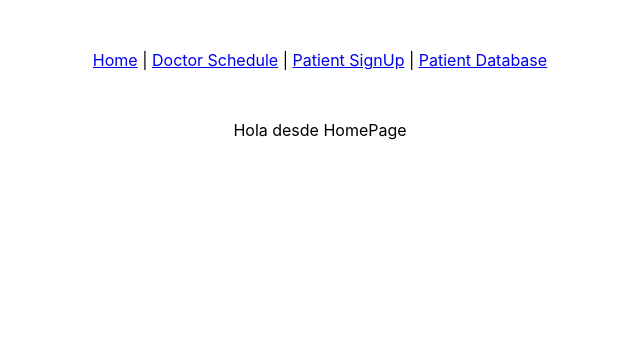
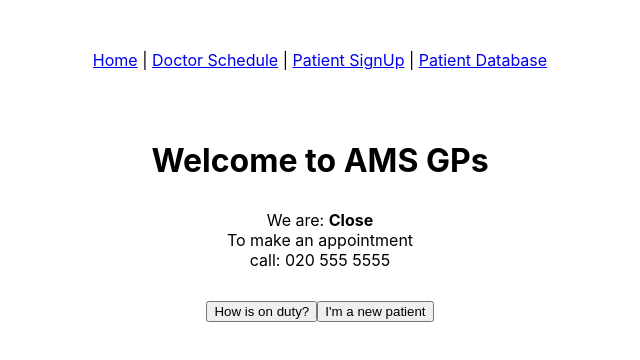
Before and after one commit to gonzalodutto/amsterdam-gps-client, a React (Create React App) app: page / in a window 1280 px wide. Shown: the top 360 px of the page, without its empty margins (320-960 px from the left). Built offline with nearby package versions, Linux system fonts and the light colour scheme.

Commit message:
Details Page done

```diff
--- a/src/App.js
+++ b/src/App.js
@@ -6,6 +6,7 @@ import {
   DoctorSchedule,
   PatientDatabase,
   PatientSignUp,
+  DetailsPage,
 } from "./pages";
 
 function App() {
@@ -17,6 +18,7 @@ function App() {
         <Route path="/doctor_schedule" element={<DoctorSchedule />} />
         <Route path="/patients" element={<PatientDatabase />} />
         <Route path="/patient_signup" element={<PatientSignUp />} />
+        <Route path="/patients/:id" element={<DetailsPage />} />
       </Routes>
     </div>
   );
--- a/src/components/PatientCard/index.js
+++ b/src/components/PatientCard/index.js
@@ -14,7 +14,7 @@ const PatientCard = (props) => {
         </div>
         <div>
           <button className="MoreInformationButton">
-            <NavLink className="product-title" to={`/details/${props.id}`}>
+            <NavLink className="product-title" to={`/patients/${props.id}`}>
               Show details
             </NavLink>
           </button>
--- /dev/null
+++ b/src/components/PresentationCard/index.js
@@ -0,0 +1,24 @@
+import "./styles.css";
+
+const PresentationCard = (props) => {
+  const todayTime = new Date().getHours();
+  let isOpen = null;
+
+  if (todayTime >= 8 && todayTime <= 16) {
+    isOpen = true;
+  } else {
+    isOpen = false;
+  }
+
+  return (
+    <div className="presentationCard">
+      <div>
+        We are: <b> {isOpen ? "Open" : "Close"} </b>
+      </div>
+      <div>To make an appointment</div>
+      <div>call: 020 555 5555</div>
+    </div>
+  );
+};
+
+export { PresentationCard };
--- /dev/null
+++ b/src/components/PresentationCard/styles.css
@@ -0,0 +1,3 @@
+.presentationCard{
+    margin: 30px;
+}
--- a/src/components/index.js
+++ b/src/components/index.js
@@ -1,2 +1,3 @@
 export * from "./NavBar";
 export * from "./PatientCard";
+export * from "./PresentationCard";
--- a/src/pages/DetailsPage/index.js
+++ b/src/pages/DetailsPage/index.js
@@ -0,0 +1,59 @@
+import { useEffect, useState } from "react";
+import axios from "axios";
+import { useParams } from "react-router-dom";
+import "./styles.css";
+
+const DetailsPage = () => {
+  const [patients, setProducts] = useState({});
+  const params = useParams();
+
+  useEffect(() => {
+    try {
+      const getPatients = async () => {
+        const response = await axios.get(
+          `http://localhost:4000/patients/${params.id}`
+        );
+        // console.log(response);
+        setProducts(response.data);
+      };
+      getPatients();
+    } catch (e) {
+      console.log(e.message);
+    }
+  }, [params.id]);
+
+  return (
+    <div>
+      <div className="ContainerDetailsPage">
+        {!patients ? (
+          "Loading.."
+        ) : (
+          <div className="AllProductDetails">
+            <div className="ProductDescr">
+              <h2>
+                {patients.firstName} {patients.lastName}
+              </h2>
+              <p>ID: {patients.id}</p>
+              <p>Date of birth: {patients.dateOfBirth}</p>
+              <p>Gender: {patients.gender}</p>
+              <div>
+                Contact details:
+                <ol>
+                  <li>Email: {patients.email}</li>
+                  <li>Phone number: {patients.phoneNumber}</li>
+                </ol>
+                Prescriptions:
+                <ol>
+                  <li>Email: {patients.email}</li>
+                  <li>Phone number: {patients.phoneNumber}</li>
+                </ol>
+              </div>
+            </div>
+          </div>
+        )}
+      </div>
+    </div>
+  );
+};
+
+export { DetailsPage };
--- a/src/pages/DetailsPage/styles.css
+++ b/src/pages/DetailsPage/styles.css
@@ -10,7 +10,7 @@
   display: flex;
   flex-direction: row;
   justify-content: center;
-  width: 55%;
+  width: 100%;
   border: solid 1px lightgray;
   padding: 2rem;
 }
--- a/src/pages/DoctorSchedule/index.js
+++ b/src/pages/DoctorSchedule/index.js
@@ -1,5 +1,37 @@
+import { PresentationCard } from "../../components";
+
 const DoctorSchedule = () => {
-  return <div>Hola desde Doctor Schedule</div>;
+  return (
+    <div>
+      <div>
+        <h1>Who is on duty?</h1>
+        <div>
+          <table>
+            <tr>
+              <td>Doctor</td>
+              <td>availability</td>
+            </tr>
+            <tr>
+              <td>16</td>
+              <td>14</td>
+            </tr>
+            <tr>
+              <td>16</td>
+              <td>14</td>
+            </tr>
+            <tr>
+              <td>16</td>
+              <td>14</td>
+            </tr>
+          </table>
+        </div>
+
+        <div>
+          <PresentationCard />{" "}
+        </div>
+      </div>
+    </div>
+  );
 };
 
 export { DoctorSchedule };
--- a/src/pages/HomePage/index.js
+++ b/src/pages/HomePage/index.js
@@ -1,5 +1,20 @@
+import { PresentationCard } from "../../components";
+
 const HomePage = () => {
-  return <div>Hola desde HomePage</div>;
+  return (
+    <div>
+      <div>
+        <h1>Welcome to AMS GPs</h1>
+        <div>
+          <PresentationCard />{" "}
+        </div>
+        <div className="buttonArea">
+          <button className="button">How is on duty?</button>
+          <button className="button">I'm a new patient</button>
+        </div>
+      </div>
+    </div>
+  );
 };
 
 export { HomePage };
--- a/src/pages/HomePage/styles.css
+++ b/src/pages/HomePage/styles.css
@@ -0,0 +1,10 @@
+.buttonArea {
+    display: flex;
+    flex-direction: column;
+    margin: 15px;
+
+}
+
+.button {
+    margin: 10px;
+}
```
Also changed, not shown: 1 other file (tests, documents, lock files or other folders).
